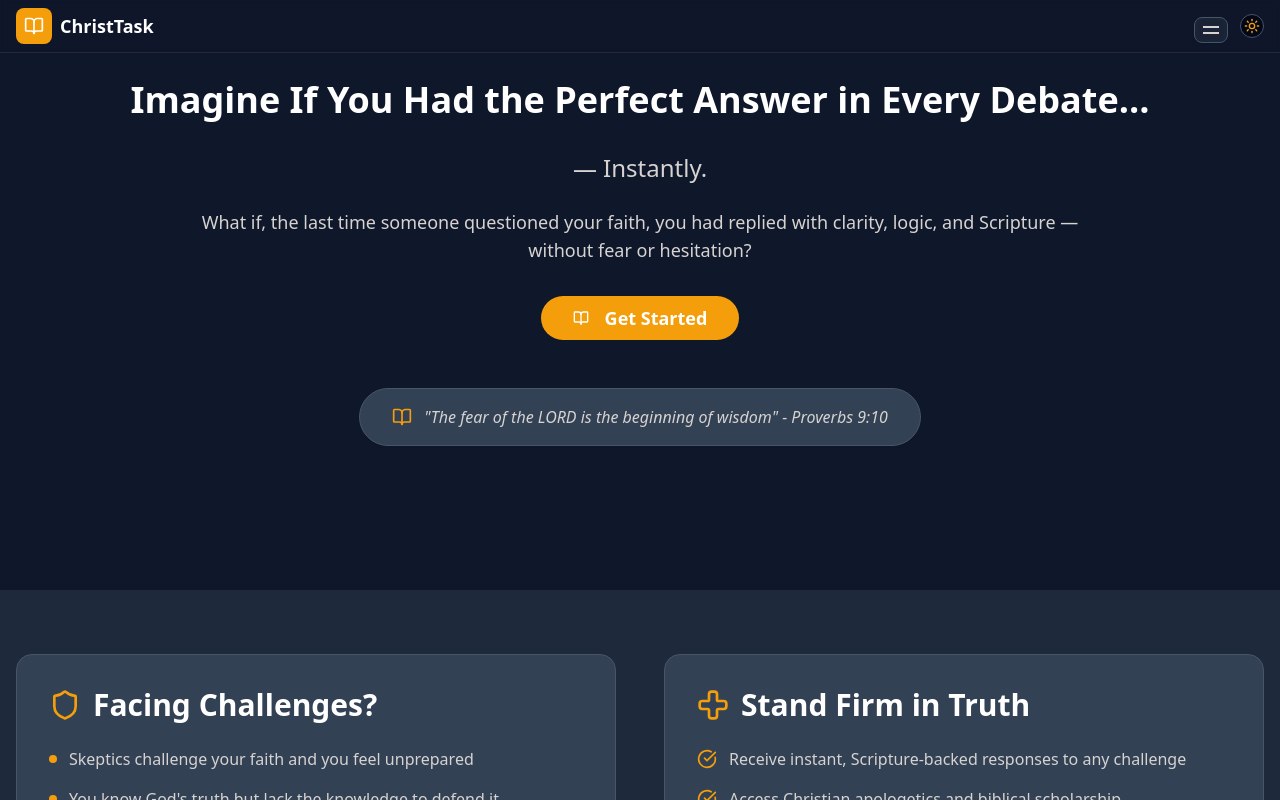
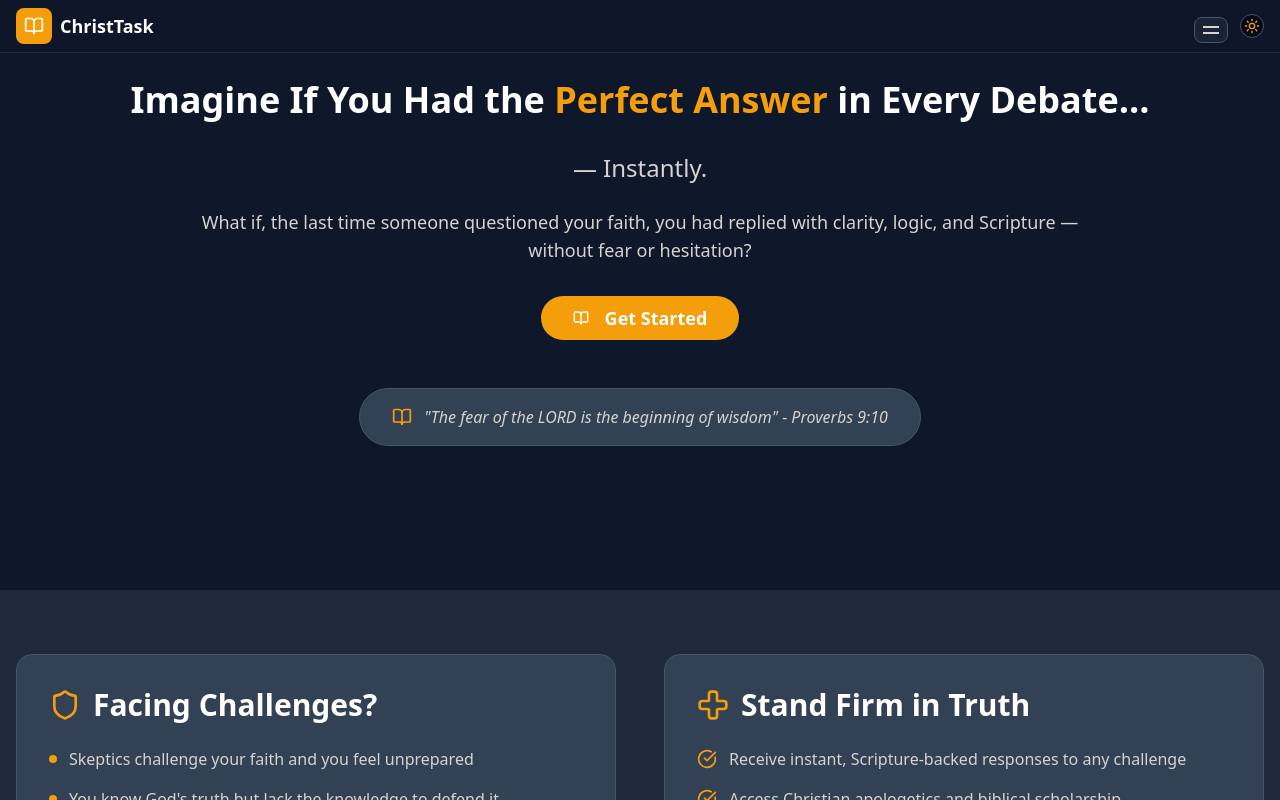
Before and after one commit to dimitrovic/christtasklovable-ai, a React (Vite) app: page / in a window 1280 px wide. Shown: the top 800 px of the page. Built offline with nearby package versions, Linux system fonts and the light colour scheme.

Commit message:
Style "perfect answer" with gold
Styled the "perfect answer" text in the sub-header with gold letters.
-edited `src/components/LandingPage.tsx`

```diff
--- a/src/components/LandingPage.tsx
+++ b/src/components/LandingPage.tsx
@@ -192,7 +192,7 @@ export const LandingPage = ({ onGetStarted, onHowItWorks }: LandingPageProps) =>
         <div className="container mx-auto px-4 text-center">
           <h1 className="text-2xl md:text-4xl font-bold mb-6 leading-tight">
             <span className="text-stone-800 dark:text-white">
-              Imagine If You Had the Perfect Answer in Every Debate…
+              Imagine If You Had the <span className="text-amber-500">Perfect Answer</span> in Every Debate…
             </span>
             <br />
             <span className="text-lg md:text-2xl text-stone-600 dark:text-stone-300 font-light mt-8 block">
```
